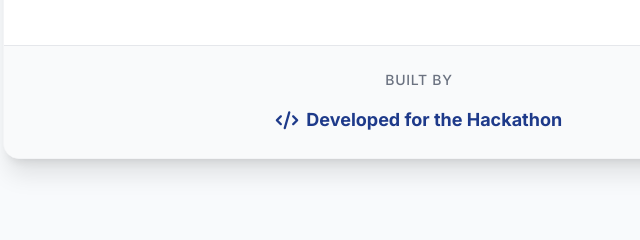
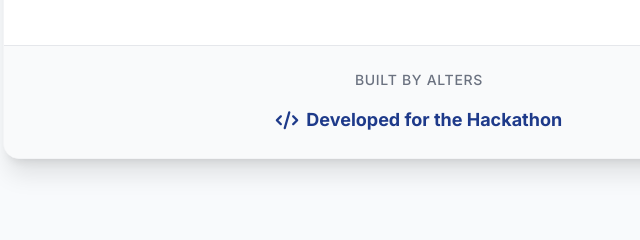
Before and after one commit to NEERAJ-C-cy/Smart-public-Service--CRM-Hackathon, a website: page public/about.html in a window 1280 px wide. Shown: the part 1093-1333 px from the top of the page, 221-861 px from the left. Drawn offline with nearby package versions, Linux system fonts and the light colour scheme.

Commit message:
update in UI

```diff
--- a/public/about.html
+++ b/public/about.html
@@ -156,7 +156,7 @@
             </div>
 
             <div class="bg-gray-50 px-8 py-6 border-t border-gray-200 text-center">
-                <p class="text-sm font-medium text-gray-500 uppercase tracking-wider mb-4">Built By</p>
+                <p class="text-sm font-medium text-gray-500 uppercase tracking-wider mb-4">Built By ALTERS</p>
                 <div class="flex items-center justify-center space-x-2 gov-text font-bold text-lg">
                     <i class="fas fa-code"></i> <span>Developed for the Hackathon</span>
                 </div>
```
